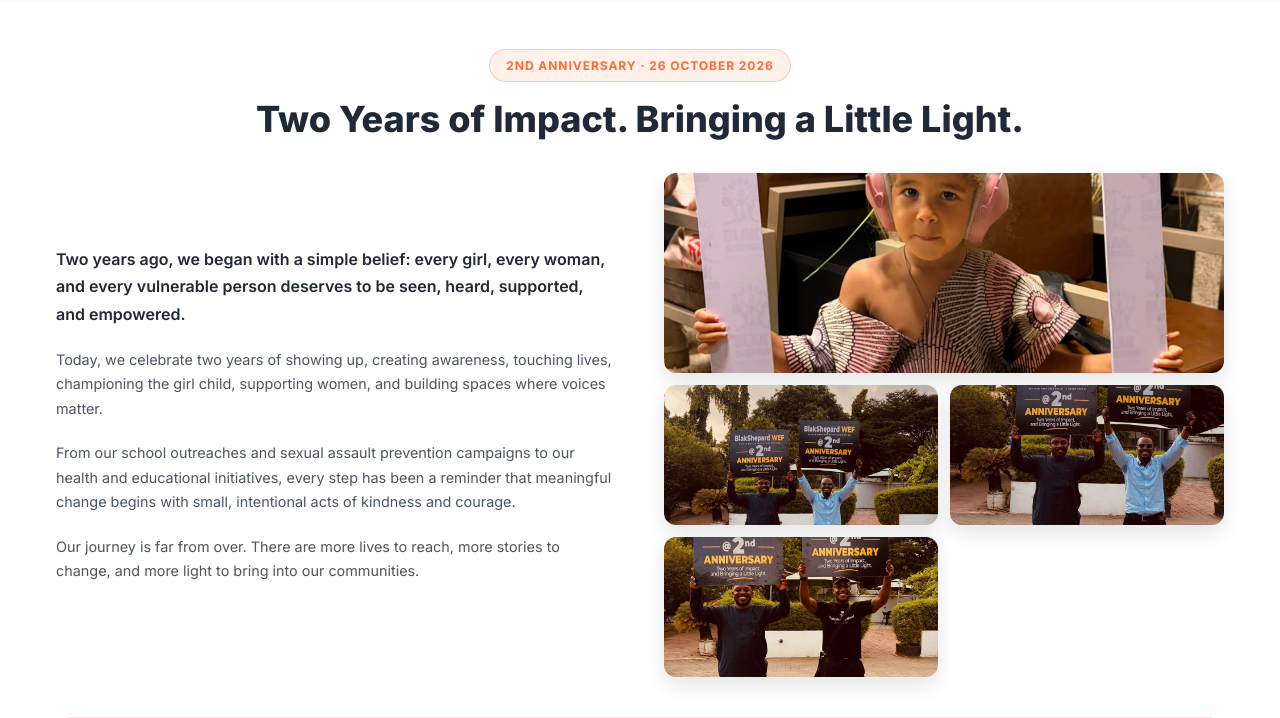
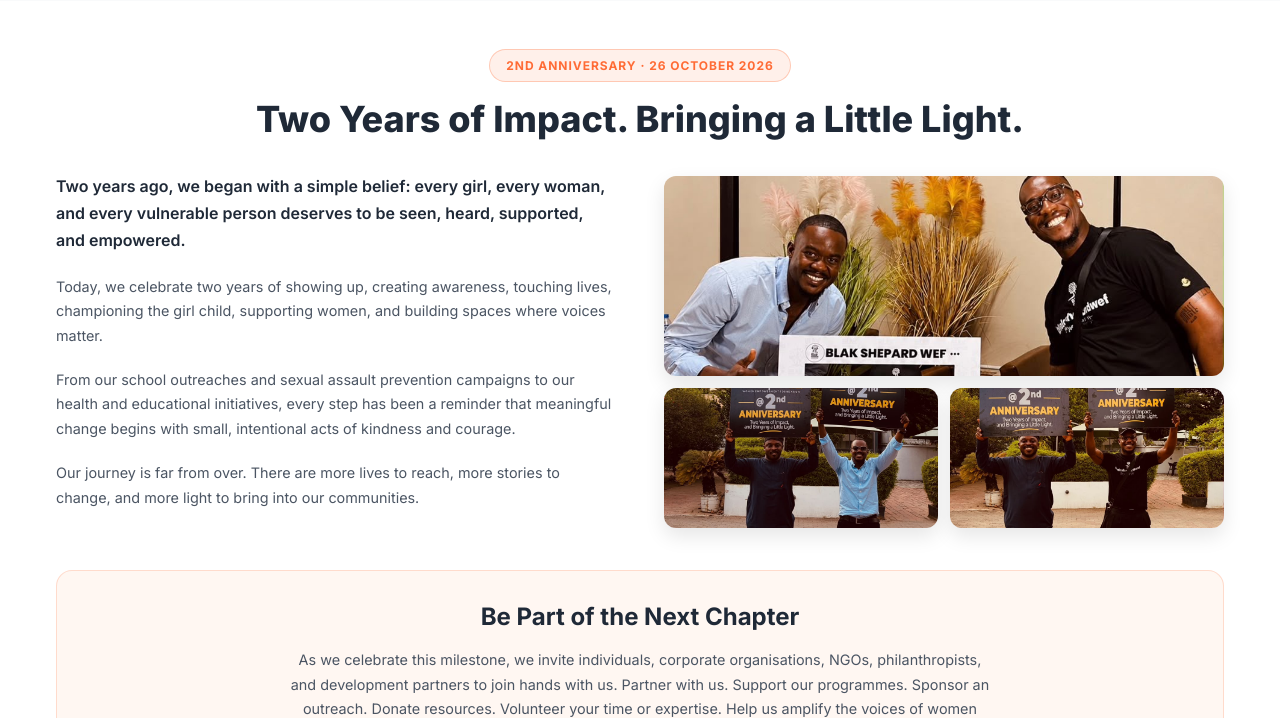
Before and after one commit to devminerva-labs/blackshepherd, a Flask app: page /about in a window 1280 px wide. Shown: the part 1894-2612 px from the top of the page. Run offline with Flask 3, Linux system fonts and the light colour scheme; some libraries are stand-ins or nearby versions.

Commit message:
Replace two anniversary gallery photos per feedback
Removes the cropped poster-board photo and the hedge group photo
(flagged for removal), replacing them with a new group photo of the
same moment.

Co-Authored-By: Claude Sonnet 5 <noreply@anthropic.com>

```diff
--- a/templates/about.html
+++ b/templates/about.html
@@ -128,10 +128,9 @@
                 </div>
 
                 <div class="anniversary-gallery">
-                    <img src="{{ url_for('static', filename='images/anniversary/photo-1.jpg') }}" alt="Blak Shepard WEF anniversary moment 1" class="anniversary-photo photo-tall">
-                    <img src="{{ url_for('static', filename='images/anniversary/photo-2.jpg') }}" alt="Blak Shepard WEF anniversary moment 2" class="anniversary-photo">
-                    <img src="{{ url_for('static', filename='images/anniversary/photo-4.jpg') }}" alt="Blak Shepard WEF anniversary moment 3" class="anniversary-photo">
-                    <img src="{{ url_for('static', filename='images/anniversary/photo-5.jpg') }}" alt="Blak Shepard WEF anniversary moment 4" class="anniversary-photo">
+                    <img src="{{ url_for('static', filename='images/anniversary/photo-6.jpg') }}" alt="Blak Shepard WEF anniversary moment 1" class="anniversary-photo photo-tall">
+                    <img src="{{ url_for('static', filename='images/anniversary/photo-4.jpg') }}" alt="Blak Shepard WEF anniversary moment 2" class="anniversary-photo">
+                    <img src="{{ url_for('static', filename='images/anniversary/photo-5.jpg') }}" alt="Blak Shepard WEF anniversary moment 3" class="anniversary-photo">
                 </div>
             </div>
 
```
Also changed, not shown: static/images/anniversary/photo-1.jpg (deleted), static/images/anniversary/photo-2.jpg (deleted), static/images/anniversary/photo-6.jpg (added).
